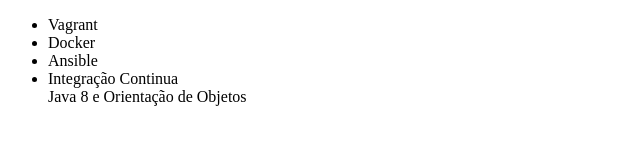
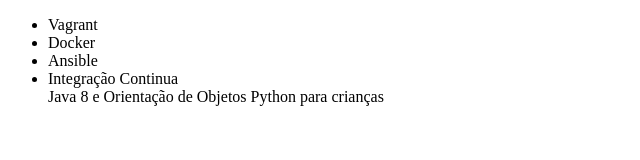
Before and after one commit to Manuel-fulo/primeiro-git, a plain HTML site: page Index.html in a window 1280 px wide. Shown: the whole page, without its empty margins (0-640 px from the left). Drawn offline with Linux system fonts and the light colour scheme.

Commit message:
Adicionando curso: Python para crianças

```diff
--- a/Index.html
+++ b/Index.html
@@ -11,6 +11,7 @@
         <li>Ansible</li>
         <li>Integração Continua</li>
         <l1>Java 8 e Orientação de Objetos</l1>
+        <l1>Python para crianças</l1>
     </ul>
 </body>
 </html>
```
